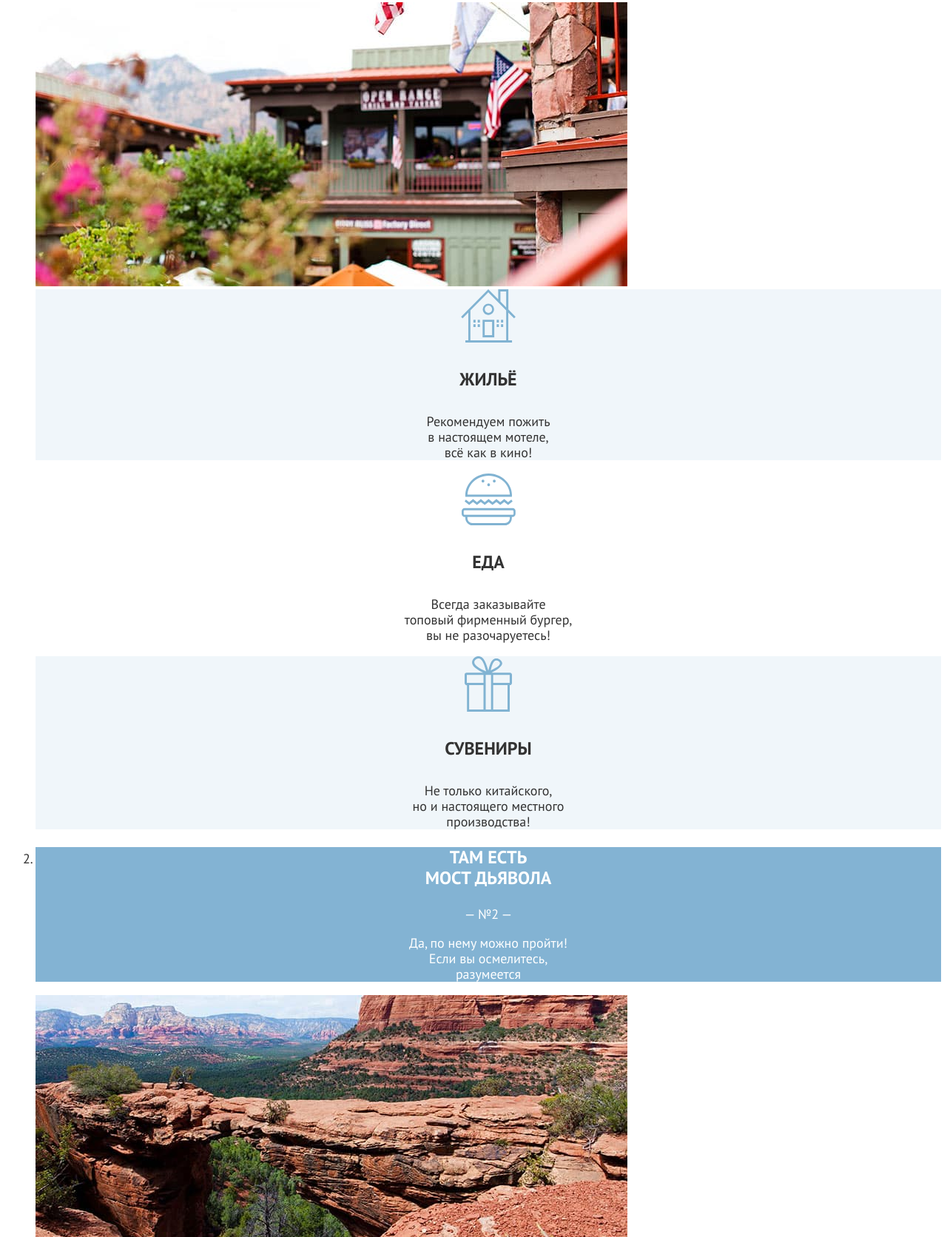
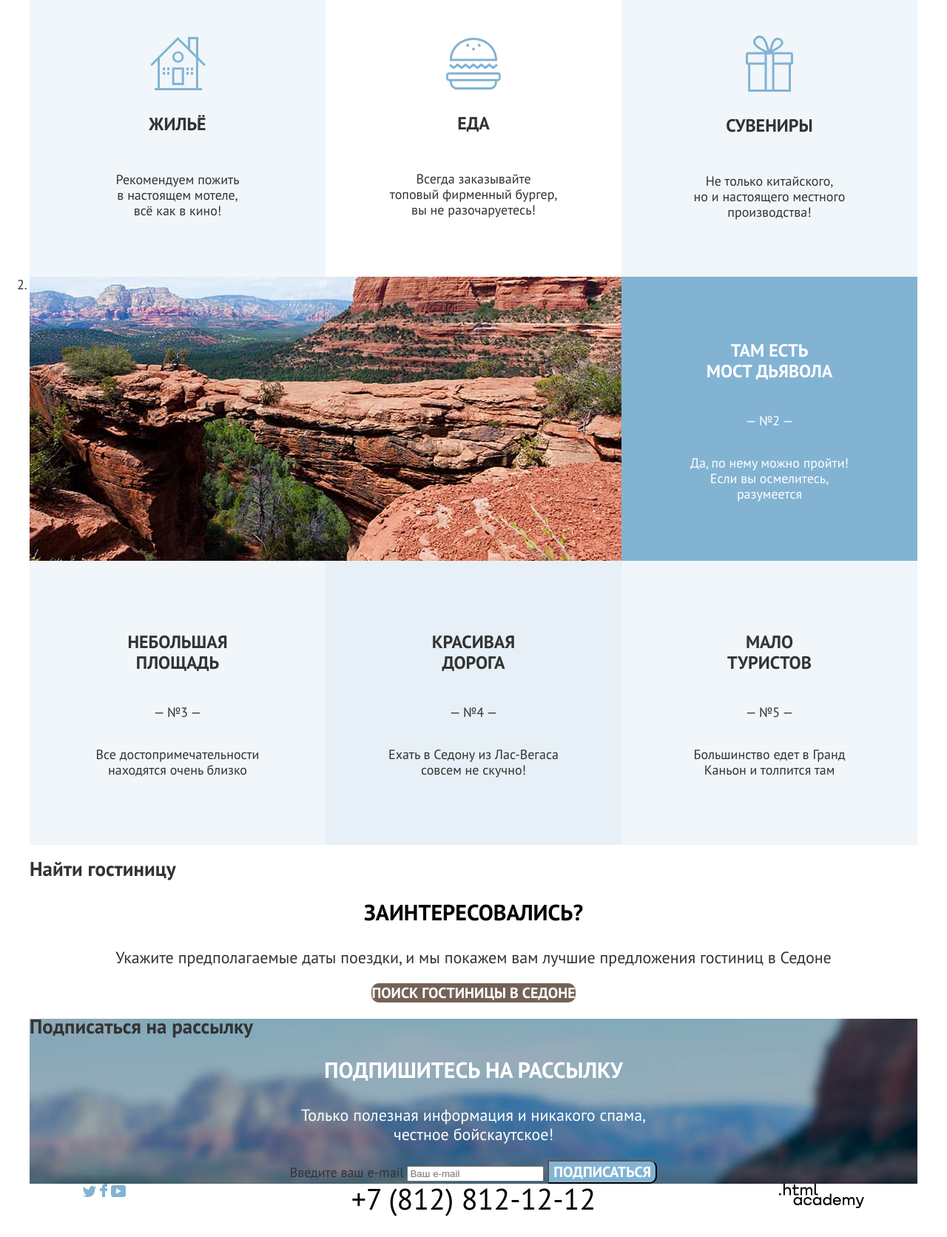
Before and after one commit to htmlacademy-htmlcss/2009243-sedona-33, a plain HTML site: page index.html in a window 1280 px wide. Shown: the part 1128-2800 px from the top of the page at 74% size. After the commit the page ends 2774 px from the top, so only its background shows below. Drawn offline with Linux system fonts and the light colour scheme.

Commit message:
Исправлены замечания по графике и построены крупные сетки с помощью флексов

```diff
--- a/index.html
+++ b/index.html
@@ -24,10 +24,10 @@
             <a class="navigation-link" href="#">Гостиницы</a>
           </li>
         </ul>
-        <ul>
+        <ul class="navigation-list navigation-user">
           <li class="navigation-item">
             <a class="navigation-link" href="#">
-            <img  src="images/search.svg" width="18,05" height="18,01">
+            <img  src="images/search.svg" width="18" height="18" alt="Поиск">
               <span class="visually-hidden">
                 Поиск
               </span>
@@ -35,7 +35,7 @@
           </li>
           <li class="navigation-item">
             <a class="navigation-link" href="#">
-              <img src="images/favorite.svg" width="18,05" height="17">
+              <img src="images/favorite.svg" width="18" height="17" alt="Избранное">
               <span class="visually-hidden">
                 Избранное
               </span>
@@ -49,7 +49,8 @@
     </header>
 
 <!---Основной блок главной страницы--->
-<main class="main-index">
+<main class="main-container main-index">
+  <div class="page-container">
   <section class="city-description">
     <div class="sedona-background">
     <h1 class="visually-hidden">Седона</h1>
@@ -65,47 +66,46 @@
 <section class="pros">
   <h2 class="visually-hidden">Преимущества Седоны</h2>
 
-  <ol>
-    <li class="real-town">
-      <div class="town">
+  <ol class="advantages-list">
+    <li class="real-town town">
       <h3 class="advantage white">Настоящий<br>городок</h3>
       <p class="advantage-number white">— №1 —</p>
       <p class="advantage-description white">Седона — не аттракцион<br>для туристов, там течёт<br>своя жизнь</p>
-      </div>
-
+    <li>
       <div class="city">
         <img class="sedona-landscape" src="images/sedona-landscape.jpg"  height="384" width="800" alt="Вид города">
       </div>
+    </li>
 
       <div class="motel">
-      <img class="center" src="images/motel.svg" height="72" width="74,7" alt="Иконка мотеля">
+      <img src="images/motel.svg" height="72" width="75" alt="Иконка мотеля">
       <h4 class="bonus-advantages">Жильё</h4>
       <p class="bonus-advantages-description">Рекомендуем пожить<br>в настоящем мотеле,<br>всё как в кино!</p>
       </div>
 
       <div class="meal">
-      <img src="images/hamburger.svg" width="73,81" height="70" alt="Гамбургер">
+      <img src="images/hamburger.svg" width="74" height="70" alt="Гамбургер">
       <h4 class="bonus-advantages">Еда</h4>
       <p class="bonus-advantages-description">Всегда заказывайте<br>топовый фирменный бургер,<br>вы не разочаруетесь!</p>
       </div>
 
       <div class="souvenirs">
-      <img src="images/gift.svg" width="64" height="75,95" alt="Подарок">
+      <img src="images/gift.svg" width="64" height="76" alt="Подарок">
       <h4 class="bonus-advantages">Сувениры</h4>
       <p class="bonus-advantages-description">Не только китайского,<br>но и настоящего местного<br>производства!</p>
       </div>
     </li>
 
+    <li>
+      <div class="bridge-pic">
+      <img class="devils-bridge" src="images/devils-bridge.jpg" height="384" width="800" alt="Мост дьявола">
+      </div>
+    </li>
 
-    <li class="bridge-reason">
-      <div class="bridge">
+    <li class="bridge-reason bridge">
       <h3 class="advantage white">Там есть<br>мост дьявола</h3>
       <p class="advantage-number white">— №2 —</p>
       <p class="advantage-description white" >Да, по нему можно пройти!<br>Если вы осмелитесь,<br>разумеется</p>
-      </div>
-      <div class="bridge-pic">
-      <img class="devils-bridge" src="images/devils-bridge.jpg" height="384" width="800" alt="Мост дьявола">
-      </div>
     </li>
 
 
@@ -151,28 +151,33 @@
     <button type="submit" class="get-emails" >Подписаться</button>
   </form>
 </section>
+</div>
 </main>
 
 <!---Подвал--->
 <footer class="contact-us">
-<h2 class="visually-hidden">Социальные сети</h2>
+  <div class="page-footer-container">
     <div class="social-media">
+      <!---<h2 class="visually-hidden">Социальные сети</h2>--->
         <a href="https://twitter.com/htmlacademy_ru">
-      <img src="images/twitter-icon.svg" width="18" height="14,96" alt="Иконка Твиттера">
+          <img src="images/twitter-icon.svg" width="18" height="15" alt="Иконка Твиттера">
         </a>
         <a href="https://www.facebook.com/htmlacademy">
           <img src="images/facebook-icon.svg" height="18" width="10" alt="Иконка Фейсбука">
         </a>
         <a href="https://www.youtube.com/c/HTMLAcademyRUS">
-      <img src="images/youtube-icon.svg" width="20,1" height="16" alt="Иконка YouTube">
+          <img src="images/youtube-icon.svg" width="20" height="16" alt="Иконка YouTube">
         </a>
       </div>
       <div class="phone">
         <a class="tel-number" href="tel:+78128121212">+7 (812) 812-12-12</a>
       </div>
+      <div class="html-academy">
         <a href="#">
-    <img class="html-academy-logo" src="images/html-academy.svg"  width="114,9" height="32,9" alt="Логотип HTML Academy">
+        <img class="html-academy-logo" src="images/html-academy.svg"  width="115" height="33" alt="Логотип HTML Academy">
         </a>
+      </div>
+  </div>
 </footer>
 </body>
 </html>
--- a/styles.css
+++ b/styles.css
@@ -14,7 +14,15 @@
 	font-display: swap;
 }
 
+html {
+	height: 100%;
+}
+
 body {
+	margin: 0;
+	display: flex;
+	flex-direction: column;
+	min-height: 100%;
 	font-family: "PT Sans", sans-serif;
 	font-size: 18px;
 	line-height: 21px;
@@ -31,6 +39,29 @@ a {
 	background-color: #ffffff;
 }
 
+.navigation {
+	display: flex;
+	width: 1060px;
+	margin: 0 auto;
+}
+
+.navigation-list {
+	width: 530px;
+	margin: 0;
+	padding: 0;
+}
+
+.navigation-user {
+	max-width: 530px;
+	margin-left: auto;
+}
+
+.main-logo {
+	width: 139px;
+	margin-right: 47px;
+}
+
+
 .navigation-link {
 	font-family: "PT Sans", sans-serif;
 	font-size: 20px;
@@ -41,10 +72,19 @@ a {
 	text-decoration: none;
 }
 
+.main-container {
+	flex-grow: 1;
+}
+
+.page-container {
+	width: 1200px;
+	margin: 0 auto;
+}
+
 .sedona-background {
 	color: #333333;
 	background-color: #ffffff;
-	background: url(images/Vector.png) no-repeat bottom, url(images/index-background.jpg);
+	background: url(images/header-frame.svg) no-repeat bottom, url(images/index-background.jpg);
     background-repeat: no-repeat;
 	background-size: 100% auto;
 }
@@ -70,6 +110,39 @@ a {
 	font-weight: 400;
 	text-align: center;
 	color: #333333;
+}
+
+.advantages-list {
+	display: flex;
+	flex-direction: row;
+	flex-wrap: wrap;
+	margin: 0;
+	padding: 0;
+}
+
+.real-town, .motel, .meal, .souvenirs, .bridge-reason, .small-square, .picturesque-road, .less-tourists {
+	width: 400px;
+	display: flex;
+	flex-direction: column;
+	align-content: center;
+	justify-content: center;
+	min-height: 384px;
+}
+
+.motel img {
+	margin: 0 auto;
+}
+
+.meal img {
+	margin: 0 auto;
+}
+
+.souvenirs img {
+	margin: 0 auto;
+}
+
+.sedona-landscape, .devils-bridge {
+	display: block;
 }
 
 .advantage, .bonus-advantages {
@@ -110,6 +183,24 @@ a {
 	text-align: center;
 }
 
+.page-footer-container {
+	display: flex;
+	width: 1200px;
+	margin: 0 auto;
+}
+
+.social-media {
+	width: 107px;
+	margin-right: 61px;
+	margin-left: 72px;
+}
+
+.phone {
+	text-align: center;
+	width: 720px;
+	margin-right: 53px;
+}
+
 .tel-number {
 	font-family: "PT Sans", sans-serif;
 	font-style: normal;
@@ -119,6 +210,11 @@ a {
 	text-align: center;
 	color: #000000;
 	text-decoration: none;
+}
+
+.html-academy {
+	max-width: 115px;
+	margin-right: 72px;
 }
 
 .get-info {
@@ -149,10 +245,6 @@ a {
 }
 
 .subscribe{
-    text-align: center;
-}
-
-.phone{
     text-align: center;
 }
 
```
Also changed, not shown: images/header-frame.svg (added). Lines whose indentation alone changed are shown as unchanged.
